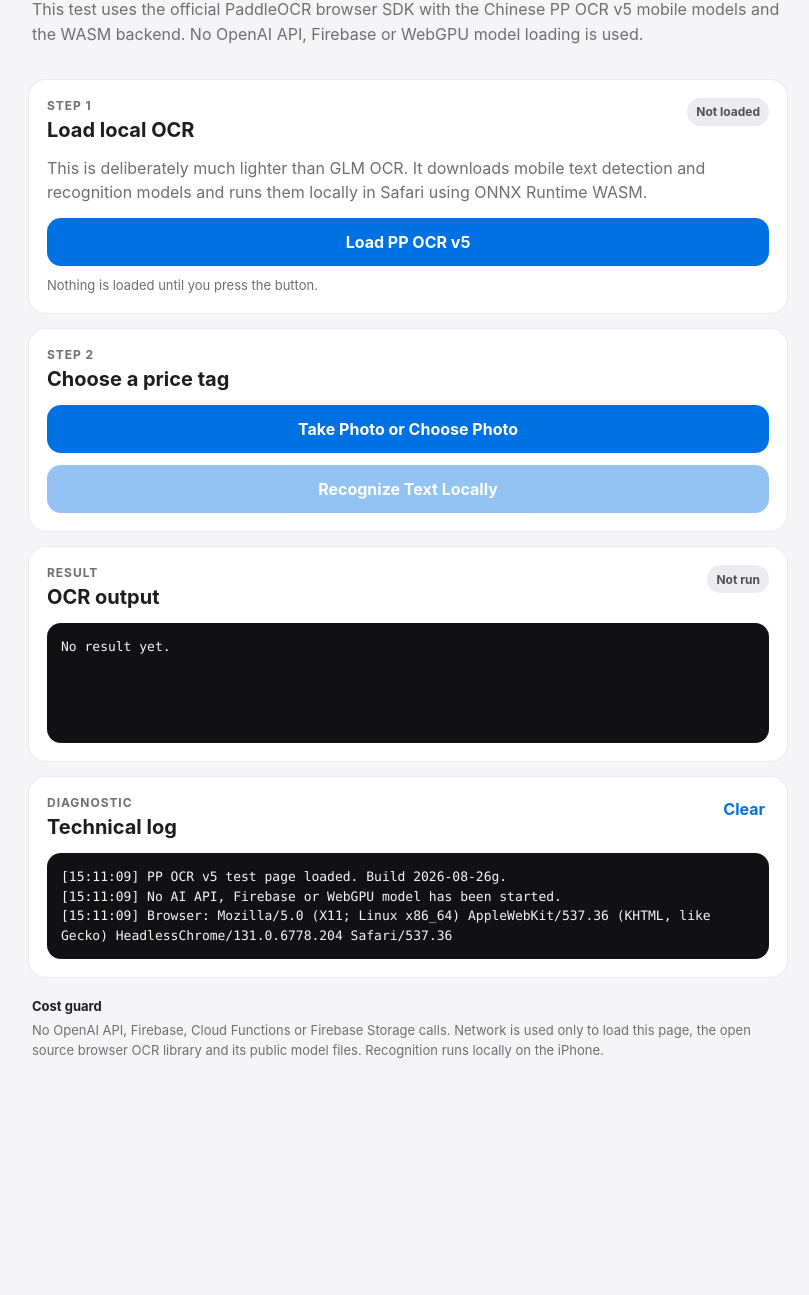
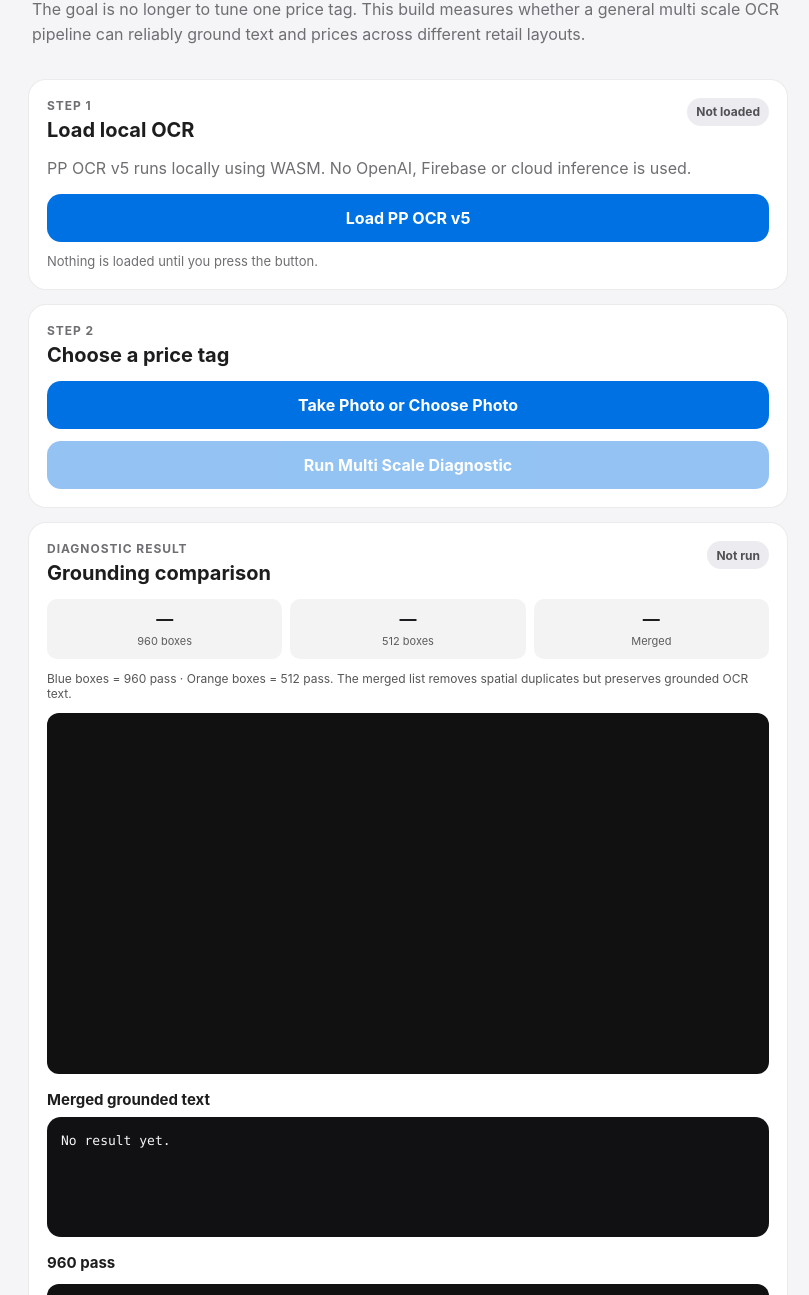
Before and after one commit to yutintinmarco/iphone-local-ai-test, a plain HTML site: page paddle-test.html in a window 1280 px wide. Shown: the part 120-1415 px from the top of the page, without its empty margins (232-1041 px from the left). Before the commit the page ends 1228 px from the top, so only its background shows below. Drawn offline with Linux system fonts and the light colour scheme.

Commit message:
Upgrade PaddleOCR test to multi-scale grounding diagnostic

```diff
--- a/paddle-test.html
+++ b/paddle-test.html
@@ -4,74 +4,54 @@
   <meta charset="utf-8">
   <meta name="viewport" content="width=device-width, initial-scale=1, viewport-fit=cover">
   <meta name="theme-color" content="#f5f5f7">
-  <title>iPhone Local OCR Test</title>
+  <title>Price Tag Grounding Diagnostic</title>
   <link rel="stylesheet" href="./style.css">
+  <style>
+    .diag-canvas{width:100%;height:auto;border-radius:12px;background:#111;display:block}.diag-grid{display:grid;gap:14px}.mini-result{white-space:pre-wrap;overflow-wrap:anywhere;background:#111;color:#f5f5f7;border-radius:12px;padding:12px;font-size:12px;line-height:1.45;max-height:260px;overflow:auto}.metric-row{display:grid;grid-template-columns:repeat(3,1fr);gap:8px;margin:12px 0}.metric{background:rgba(127,127,127,.09);border-radius:10px;padding:10px;text-align:center}.metric strong{display:block;font-size:17px}.metric span{font-size:11px;opacity:.7}.legend{font-size:12px;opacity:.75}.pass-title{margin:16px 0 8px;font-size:15px}
+  </style>
 </head>
 <body>
   <main class="shell">
     <header class="hero">
-      <p class="eyebrow">Phase 3 · Stable Local OCR</p>
-      <h1>PP OCR v5 Test</h1>
-      <p class="lead">This test uses the official PaddleOCR browser SDK with the Chinese PP OCR v5 mobile models and the WASM backend. No OpenAI API, Firebase or WebGPU model loading is used.</p>
+      <p class="eyebrow">Phase 4 · Grounding Diagnostic</p>
+      <h1>PP OCR v5 Multi Scale Test</h1>
+      <p class="lead">The goal is no longer to tune one price tag. This build measures whether a general multi scale OCR pipeline can reliably ground text and prices across different retail layouts.</p>
     </header>
 
     <section class="card">
-      <div class="section-heading">
-        <div>
-          <p class="section-kicker">Step 1</p>
-          <h2>Load local OCR</h2>
-        </div>
-        <span id="statusBadge" class="badge neutral">Not loaded</span>
-      </div>
-      <p class="body-copy">This is deliberately much lighter than GLM OCR. It downloads mobile text detection and recognition models and runs them locally in Safari using ONNX Runtime WASM.</p>
+      <div class="section-heading"><div><p class="section-kicker">Step 1</p><h2>Load local OCR</h2></div><span id="statusBadge" class="badge neutral">Not loaded</span></div>
+      <p class="body-copy">PP OCR v5 runs locally using WASM. No OpenAI, Firebase or cloud inference is used.</p>
       <button id="loadButton" class="button primary" type="button">Load PP OCR v5</button>
       <p id="loadHint" class="hint">Nothing is loaded until you press the button.</p>
     </section>
 
     <section class="card">
-      <div class="section-heading">
-        <div>
-          <p class="section-kicker">Step 2</p>
-          <h2>Choose a price tag</h2>
-        </div>
-      </div>
+      <div class="section-heading"><div><p class="section-kicker">Step 2</p><h2>Choose a price tag</h2></div></div>
       <label class="file-button" for="photoInput">Take Photo or Choose Photo</label>
       <input id="photoInput" class="visually-hidden" type="file" accept="image/*" capture="environment">
-      <div id="previewWrap" class="preview-wrap" hidden>
-        <img id="previewImage" alt="Selected price tag preview">
-        <p id="imageInfo" class="hint"></p>
-      </div>
-      <button id="ocrButton" class="button primary" type="button" disabled>Recognize Text Locally</button>
+      <div id="previewWrap" class="preview-wrap" hidden><img id="previewImage" alt="Selected price tag preview"><p id="imageInfo" class="hint"></p></div>
+      <button id="ocrButton" class="button primary" type="button" disabled>Run Multi Scale Diagnostic</button>
     </section>
 
     <section class="card result-card">
-      <div class="section-heading">
-        <div>
-          <p class="section-kicker">Result</p>
-          <h2>OCR output</h2>
-        </div>
-        <span id="timeBadge" class="badge neutral">Not run</span>
+      <div class="section-heading"><div><p class="section-kicker">Diagnostic result</p><h2>Grounding comparison</h2></div><span id="timeBadge" class="badge neutral">Not run</span></div>
+      <div class="metric-row"><div class="metric"><strong id="boxes960">—</strong><span>960 boxes</span></div><div class="metric"><strong id="boxes512">—</strong><span>512 boxes</span></div><div class="metric"><strong id="mergedBoxes">—</strong><span>Merged</span></div></div>
+      <p class="legend">Blue boxes = 960 pass · Orange boxes = 512 pass. The merged list removes spatial duplicates but preserves grounded OCR text.</p>
+      <canvas id="overlayCanvas" class="diag-canvas" hidden></canvas>
+      <h3 class="pass-title">Merged grounded text</h3><pre id="resultOutput" class="result-output">No result yet.</pre>
+      <div class="diag-grid">
+        <div><h3 class="pass-title">960 pass</h3><pre id="result960" class="mini-result">Not run.</pre></div>
+        <div><h3 class="pass-title">512 pass</h3><pre id="result512" class="mini-result">Not run.</pre></div>
       </div>
-      <pre id="resultOutput" class="result-output">No result yet.</pre>
     </section>
 
     <section class="card diagnostic-card">
-      <div class="section-heading">
-        <div>
-          <p class="section-kicker">Diagnostic</p>
-          <h2>Technical log</h2>
-        </div>
-        <button id="clearLogButton" class="text-button" type="button">Clear</button>
-      </div>
+      <div class="section-heading"><div><p class="section-kicker">Diagnostic</p><h2>Technical log</h2></div><button id="clearLogButton" class="text-button" type="button">Clear</button></div>
       <pre id="logOutput" class="log-output"></pre>
     </section>
 
-    <section class="privacy-note">
-      <strong>Cost guard</strong>
-      <p>No OpenAI API, Firebase, Cloud Functions or Firebase Storage calls. Network is used only to load this page, the open source browser OCR library and its public model files. Recognition runs locally on the iPhone.</p>
-    </section>
+    <section class="privacy-note"><strong>What this build tests</strong><p>Two general detection scales are compared on the same image. No colour, price position, retailer, font or sample specific rule is used. This is a grounding experiment, not the final Price Tracker classifier.</p></section>
   </main>
-
-  <script type="module" src="./paddle-test.js?build=2026-08-26g"></script>
+  <script type="module" src="./paddle-test.js?build=2026-08-26h"></script>
 </body>
 </html>
```
